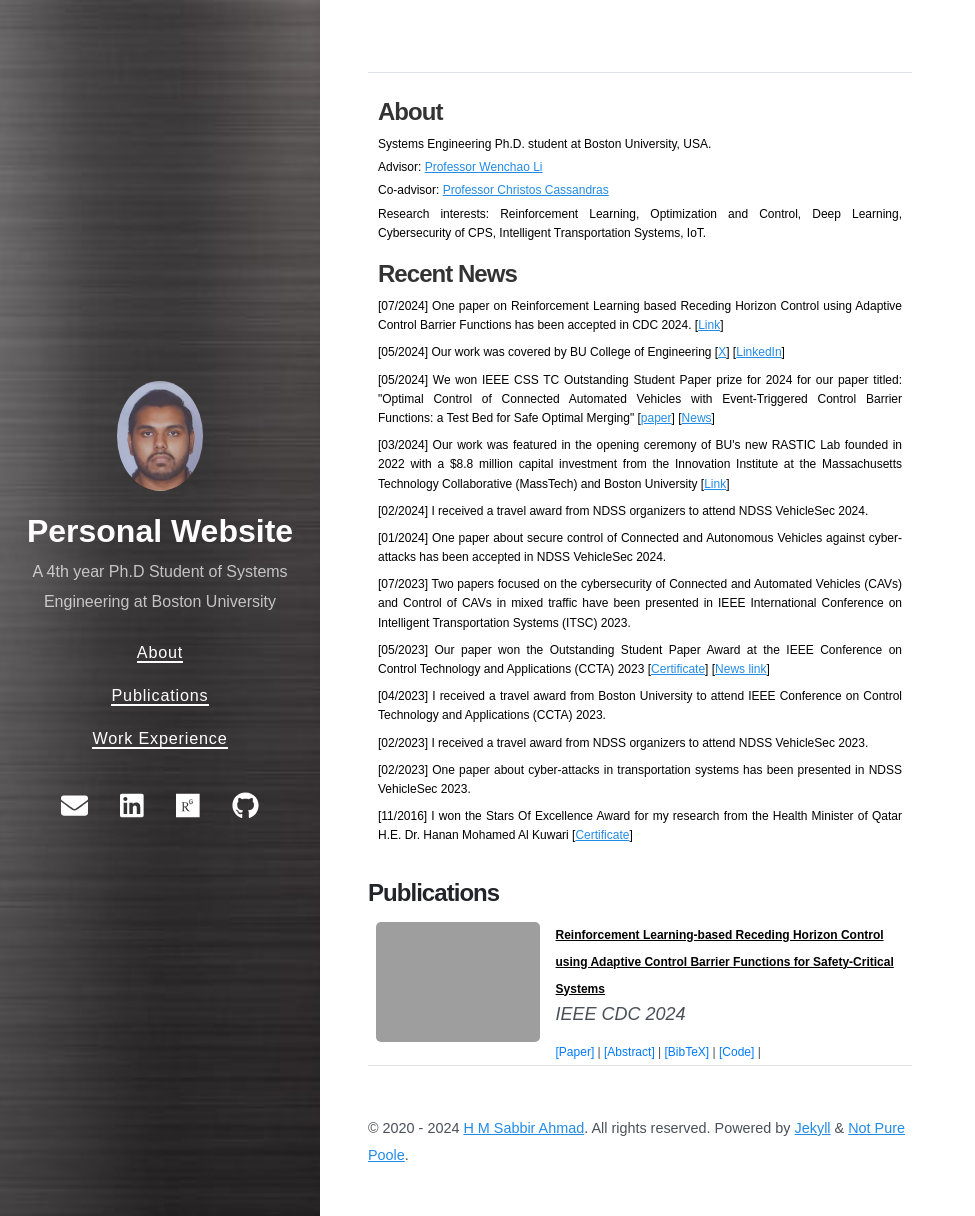
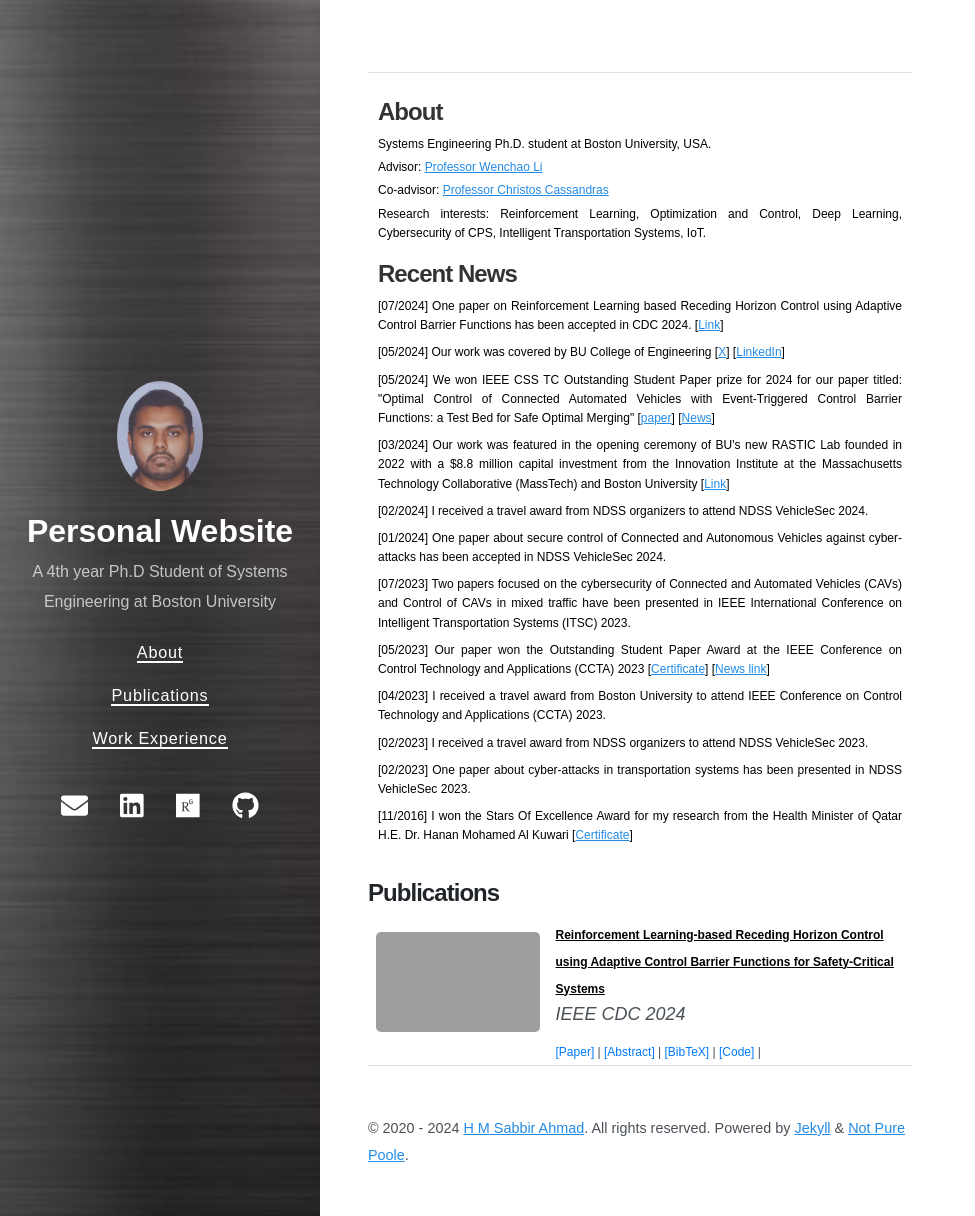
Before and after one commit to SabbirAhmad26/sabbirahmad26.github.io, a Jekyll site: the page built from README.md, in a window 1280 px wide and 1216 px high. Shown: the whole window, without its empty margins (0-975 px from the left). Built offline with Jekyll 4.4.1, drawn with Linux system fonts in a browser that asks for light colours; nearby versions of some CDN libraries; our own code applies the rules of GitHub Pages for plain Markdown files; grey boxes are pictures that could not be loaded.

Commit message:
Update home.html

```diff
--- a/_layouts/home.html
+++ b/_layouts/home.html
@@ -48,7 +48,7 @@
             <!-- Publication Image -->
             <td style='width:300px;height:150px'>
                 <a imageanchor='1' href='paper_figs/sufficient.jpg'>
-                    <img width='200' src='images/mixed_video1.gif' height='120' border='0' style='border-radius: 5px'/>
+                    <img width='200' src='images/mixed_video1.gif' height='100' border='0' style='border-radius: 5px'/>
                 </a>
             </td>
             <!-- Publication Details -->
```
